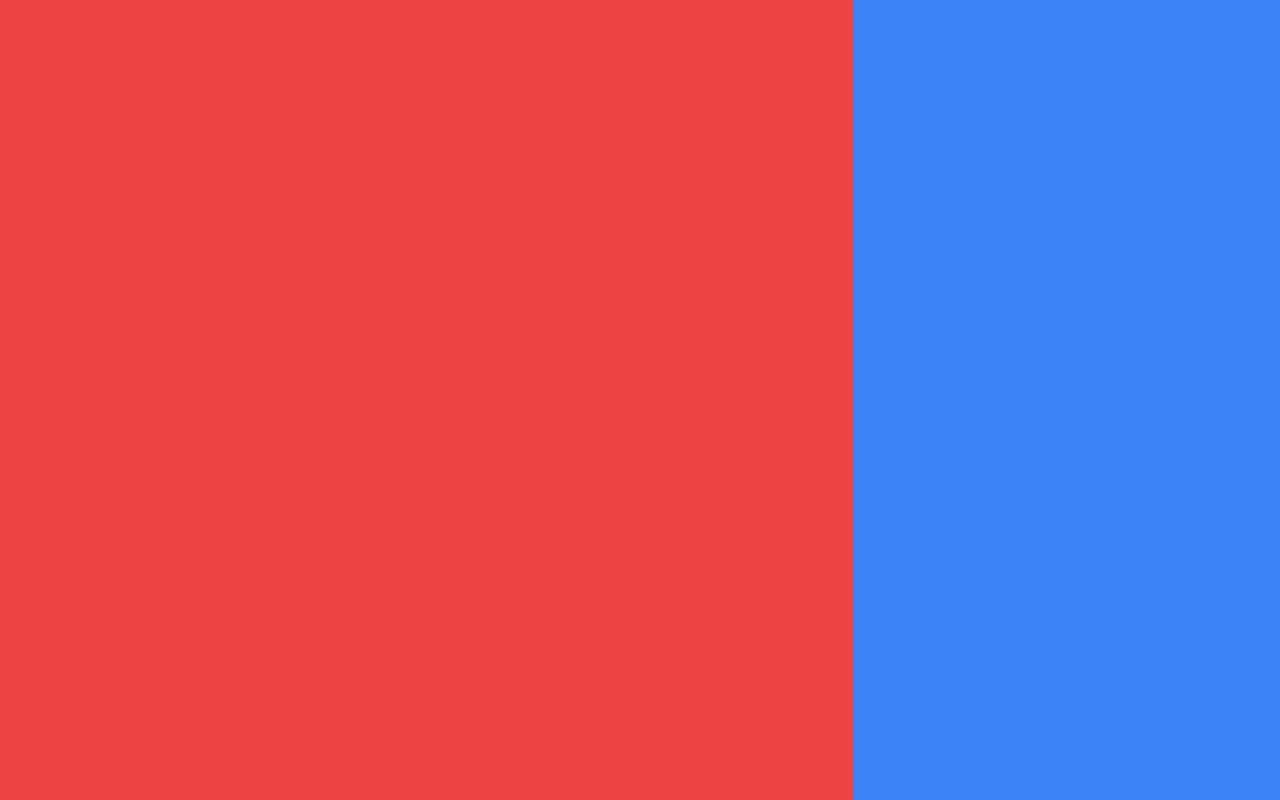
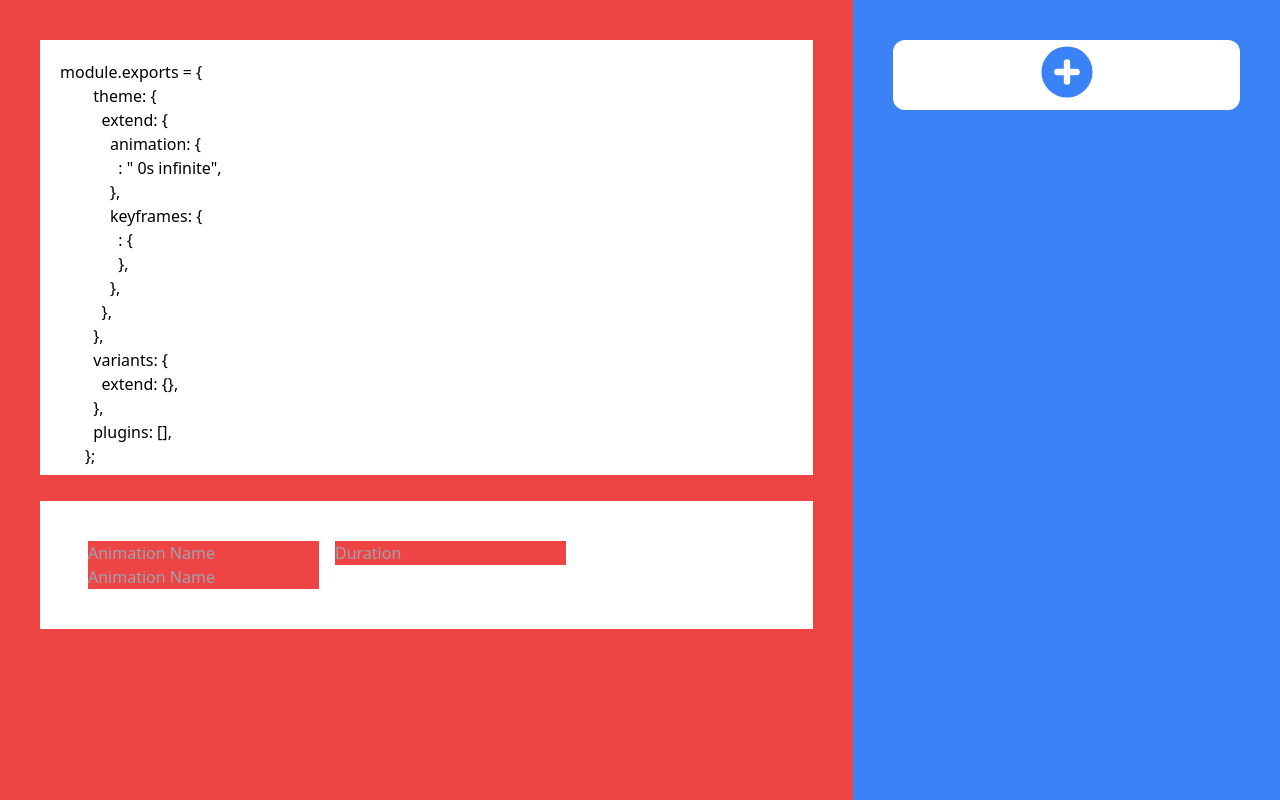
Before and after one commit to DevMaxC/animation-gen, a Next.js app: page / in a window 1280 px wide. Built offline with nearby package versions, Linux system fonts and the light colour scheme.

Commit message:
Basic toggles render in output

```diff
--- a/package.json
+++ b/package.json
@@ -6,6 +6,7 @@
     "start": "next start"
   },
   "dependencies": {
+    "@heroicons/react": "^1.0.6",
     "next": "latest",
     "react": "18.1.0",
     "react-dom": "18.1.0"
@@ -16,6 +17,8 @@
     "@types/react-dom": "18.0.5",
     "autoprefixer": "^10.4.7",
     "postcss": "^8.4.14",
+    "prettier": "^2.7.1",
+    "prettier-plugin-tailwindcss": "^0.1.11",
     "tailwindcss": "^3.1.2",
     "typescript": "4.7.2"
   }
--- a/pages/index.tsx
+++ b/pages/index.tsx
@@ -1,8 +1,79 @@
 import type { NextPage } from "next";
 import Head from "next/head";
 import Image from "next/image";
+import { TextareaHTMLAttributes, useEffect, useRef, useState } from "react";
+import { PlusCircleIcon } from "@heroicons/react/solid";
 
 const Home: NextPage = () => {
+  enum Style {
+    Linear = "linear",
+    Ease = "ease",
+    EaseIn = "easeIn",
+    EaseOut = "easeOut",
+    EaseInOut = "easeInOut",
+  }
+
+  enum Transform {
+    Rotate = "rotate",
+    Translate = "translate",
+    Scale = "scale",
+  }
+
+  interface Effect {
+    transform: Transform;
+    quantity: number;
+  }
+
+  interface Animation {
+    name: string;
+    duration: string;
+    effectList: Array<Effect>;
+  }
+
+  const outputArea = useRef<HTMLTextAreaElement>(null);
+  const [createdAnimation, setCreatedAnimation] = useState<Animation>({
+    name: "",
+    duration: "0",
+    effectList: [],
+  });
+
+  const animationToString = (ani: Animation) => {
+    var effectText = "";
+
+    ani.effectList.map((efe, ind) => {
+      effectText += `\n\t\t\t\t"${
+        Math.floor((ind * 100) / (ani.effectList.length - 1)) || 0
+      }": {
+        \t\t\ttransform: "${efe.transform}(${efe.quantity})",
+        \t\t},`;
+    });
+
+    return `module.exports = {
+        theme: {
+          extend: {
+            animation: {
+              ${ani.name}: "${ani.name} ${ani.duration}s infinite",
+            },
+            keyframes: {
+              ${ani.name}: {${effectText}
+              },
+            },
+          },
+        },
+        variants: {
+          extend: {},
+        },
+        plugins: [],
+      };
+      `;
+  };
+
+  useEffect(() => {
+    setOutputText(animationToString(createdAnimation));
+  }, [createdAnimation]);
+
+  const [outputText, setOutputText] = useState<string>("");
+
   return (
     <div className="min-h-screen">
       <Head>
@@ -10,12 +81,71 @@ const Home: NextPage = () => {
         <link rel="icon" href="/favicon.ico" />
       </Head>
 
-      <div className="grid grid-cols-3 w-full">
+      <div className="grid w-full grid-cols-3">
         {/* Output box + Settings area */}
-        <div className="col-span-2 bg-red-500 min-h-screen h-fit"></div>
+        <div className="col-span-2 h-fit min-h-screen bg-red-500 p-10">
+          <textarea
+            className="aspect-video w-full resize-none p-5"
+            ref={outputArea}
+            value={outputText}
+          ></textarea>
+          <div className="mt-5 bg-white p-10">
+            <input
+              placeholder="Animation Name"
+              className="mx-2 bg-red-500"
+              type="text"
+              onChange={(e) => {
+                setCreatedAnimation({
+                  name: e.target.value,
+                  duration: createdAnimation.duration,
+                  effectList: createdAnimation.effectList,
+                });
+              }}
+            />
+            <input
+              placeholder="Duration"
+              className="mx-2 bg-red-500"
+              type="text"
+              onChange={(e) => {
+                setCreatedAnimation({
+                  name: createdAnimation.name,
+                  duration: e.target.value,
+                  effectList: createdAnimation.effectList,
+                });
+              }}
+            />
+            <input
+              placeholder="Animation Name"
+              className="mx-2 bg-red-500"
+              type="text"
+            />
+          </div>
+        </div>
 
         {/* Effects Adder */}
-        <div className="col-span-1 bg-blue-500 min-h-screen h-fit"></div>
+        <div className="col-span-1 min-h-screen overflow-y-scroll bg-blue-500 p-10">
+          <div className="rounded-xl bg-white">
+            {createdAnimation.effectList.map((efe, ind) => {
+              return <div className="h-20 border-b border-blue-500"></div>;
+            })}
+
+            <button
+              onClick={() => {
+                setCreatedAnimation({
+                  name: createdAnimation.name,
+                  duration: createdAnimation.duration,
+                  effectList: [
+                    ...createdAnimation.effectList,
+                    { transform: Transform.Scale, quantity: 0 },
+                  ],
+                });
+              }}
+              className="w-full text-blue-500"
+            >
+              <PlusCircleIcon className="mx-auto h-16 w-16"></PlusCircleIcon>
+            </button>
+          </div>
+        </div>
       </div>
     </div>
   );
```
Also changed, not shown: 1 other file (tests, documents, lock files or other folders).
